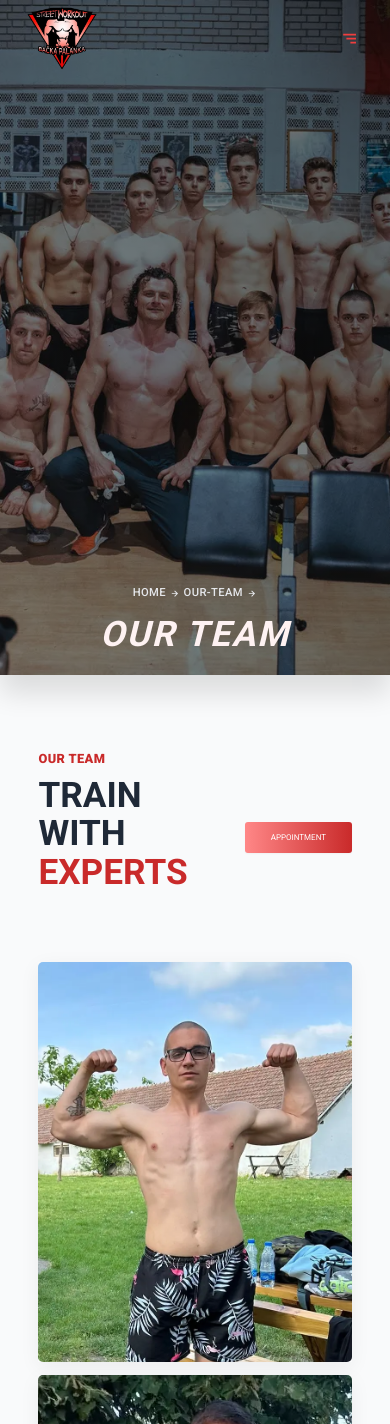
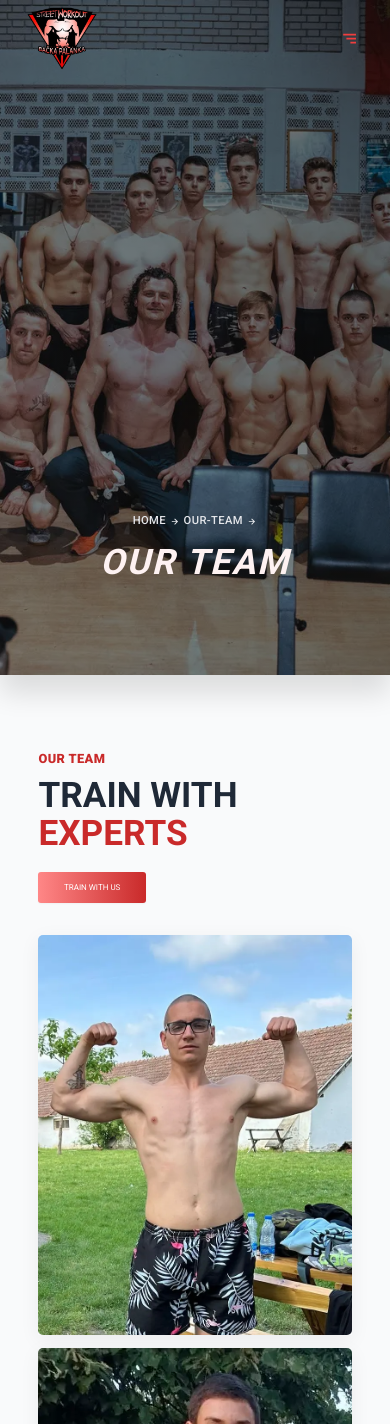
Before and after one commit to Djarma12/Streetworkout-Training-History, a React (Vite) app: page /our-team in a window 390 px wide. Shown: the top 1424 px of the page. Built offline with nearby package versions, Linux system fonts and the light colour scheme.

Commit message:
Add responsive out-team page

```diff
--- a/src/pages/OurTeam.jsx
+++ b/src/pages/OurTeam.jsx
@@ -13,7 +13,13 @@ const StyledOurTeam = styled.div`
     display: flex;
     align-items: center;
     justify-content: space-between;
-    margin-bottom: 4.8rem;
+    margin-bottom: 4rem;
+    flex-wrap: wrap;
+    gap: 2.4rem;
+
+    h5 {
+      margin-bottom: 0;
+    }
   }
 `;
 
@@ -23,8 +29,7 @@ function OurTeam() {
       <Hero>
         <HeroBackground
           imgpath="/our-team.webp"
-          imgpathSmall="/our-team-small.webp"
-        >
+          imgpathSmall="/our-team-small.webp">
           <HeroContent headingText="Our Team" />
         </HeroBackground>
       </Hero>
@@ -35,7 +40,7 @@ function OurTeam() {
             <span>Experts</span>
           </Heading>
           <Link to="/contact">
-            <Button variation="primary">Appointment</Button>
+            <Button variation="primary">Train With Us</Button>
           </Link>
         </div>
         <OurTeamCards />
--- a/src/ui/HeroContent.jsx
+++ b/src/ui/HeroContent.jsx
@@ -1,8 +1,9 @@
 import { BiRightArrowAlt } from "react-icons/bi";
 import { Link, useLocation } from "react-router-dom";
-import styled from "styled-components";
+import styled, { css } from "styled-components";
 import Heading from "./Heading";
 import Paragraph from "./Paragraph";
+import mediaQueryManager from "../styles/MediaQueryManager";
 
 const StyledHeroContent = styled.div`
   width: 100%;
@@ -12,6 +13,10 @@ const StyledHeroContent = styled.div`
   justify-content: end;
   align-items: center;
   padding-bottom: 7%;
+
+  ${mediaQueryManager.phone(css`
+    padding-bottom: 30%;
+  `)}
 `;
 
 function HeroContent({ headingText }) {
```
